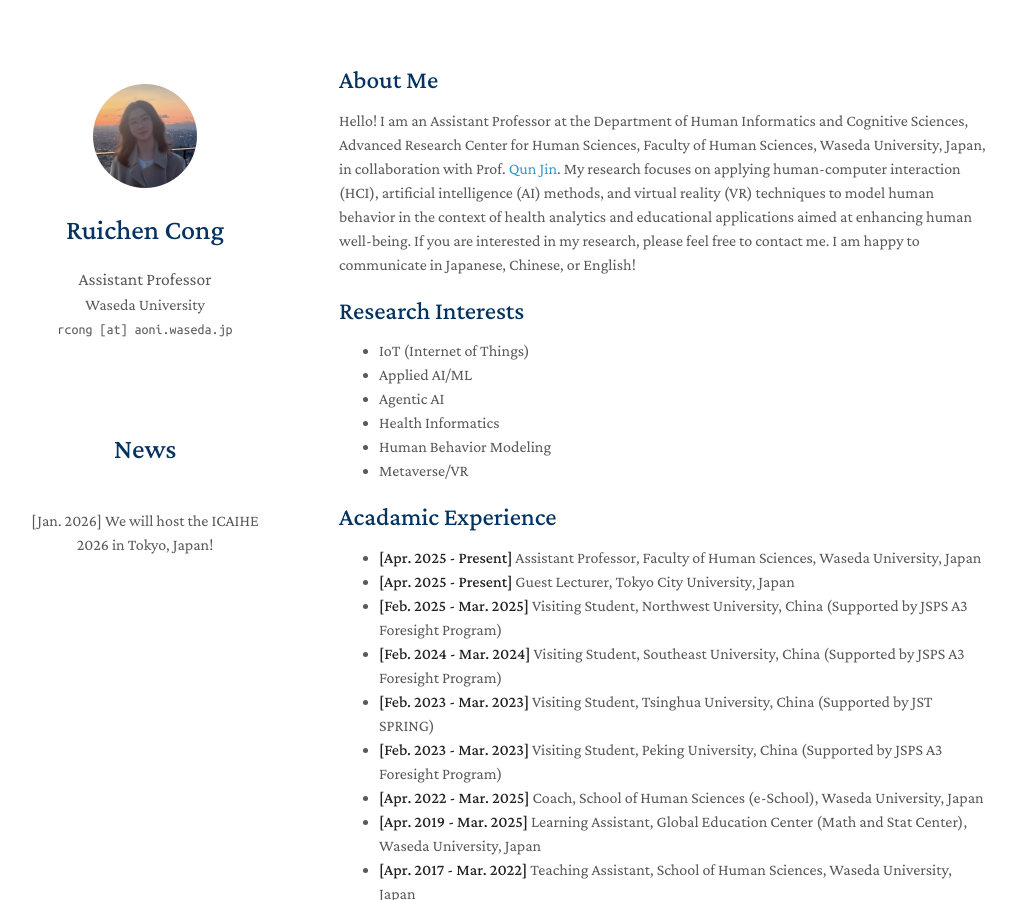
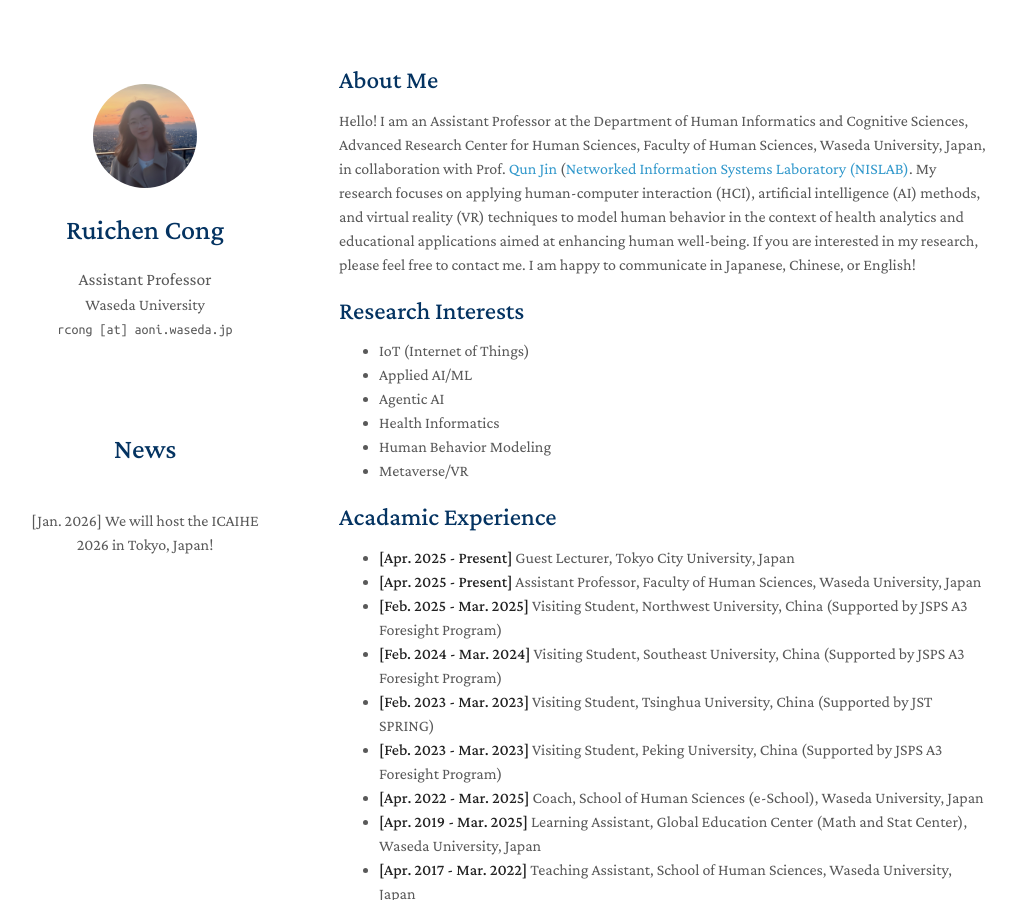
Before and after one commit to ruichencong/ruichencong.github.io, a Jekyll site: the page built from index.md, in a window 1280 px wide and 900 px high. Shown: the whole window, without its empty margins (131-1147 px from the left). Built offline with Jekyll 4.4.1, drawn with Linux system fonts in a browser that asks for light colours; a style sheet for code colours, icons or effects is not loaded; our own code applies the rules of GitHub Pages for plain Markdown files.

Commit message:
Update About Me section with NISLAB link
Added a link to the Networked Information Systems Laboratory (NISLAB) in the About Me section.

```diff
--- a/index.md
+++ b/index.md
@@ -4,7 +4,7 @@
 
 ## About Me
 
-Hello! I am an Assistant Professor at the Department of Human Informatics and Cognitive Sciences, Advanced Research Center for Human Sciences, Faculty of Human Sciences, Waseda University, Japan, in collaboration with Prof. [Qun Jin](https://w-rdb.waseda.jp/html/100000696_en.html). My research focuses on applying human-computer interaction (HCI), artificial intelligence (AI) methods, and virtual reality (VR) techniques to model human behavior in the context of health analytics and educational applications aimed at enhancing human well-being. If you are interested in my research, please feel free to contact me. I am happy to communicate in Japanese, Chinese, or English!
+Hello! I am an Assistant Professor at the Department of Human Informatics and Cognitive Sciences, Advanced Research Center for Human Sciences, Faculty of Human Sciences, Waseda University, Japan, in collaboration with Prof. [Qun Jin](https://w-rdb.waseda.jp/html/100000696_en.html) ([Networked Information Systems Laboratory (NISLAB)](https://nislab.human.waseda.ac.jp/). My research focuses on applying human-computer interaction (HCI), artificial intelligence (AI) methods, and virtual reality (VR) techniques to model human behavior in the context of health analytics and educational applications aimed at enhancing human well-being. If you are interested in my research, please feel free to contact me. I am happy to communicate in Japanese, Chinese, or English!
 
 ## Research Interests
 
@@ -17,8 +17,8 @@
 
 ## Acadamic Experience
 
+- **[Apr. 2025 - Present]** Guest Lecturer, Tokyo City University, Japan
 - **[Apr. 2025 - Present]** Assistant Professor, Faculty of Human Sciences, Waseda University, Japan
-- **[Apr. 2025 - Present]** Guest Lecturer, Tokyo City University, Japan
 - **[Feb. 2025 - Mar. 2025]** Visiting Student, Northwest University, China (Supported by JSPS A3 Foresight Program)
 - **[Feb. 2024 - Mar. 2024]** Visiting Student, Southeast University, China (Supported by JSPS A3 Foresight Program)
 - **[Feb. 2023 - Mar. 2023]** Visiting Student, Tsinghua University, China (Supported by JST SPRING)
```
